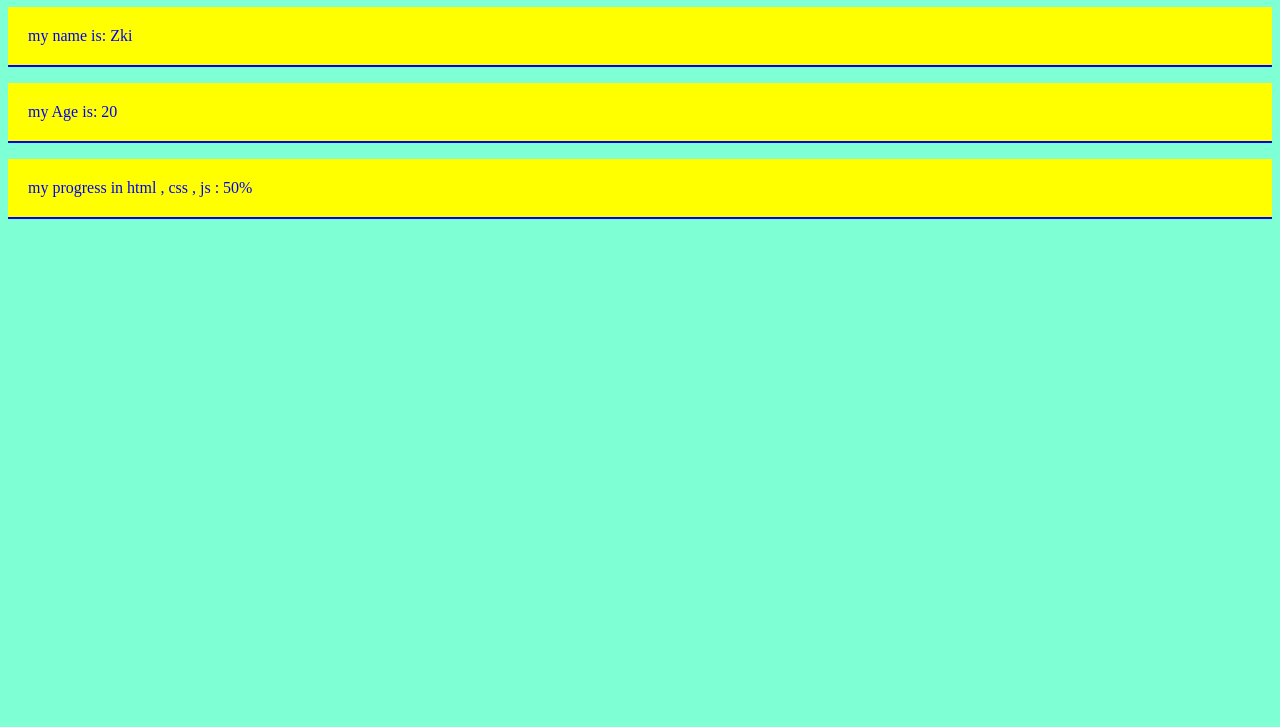
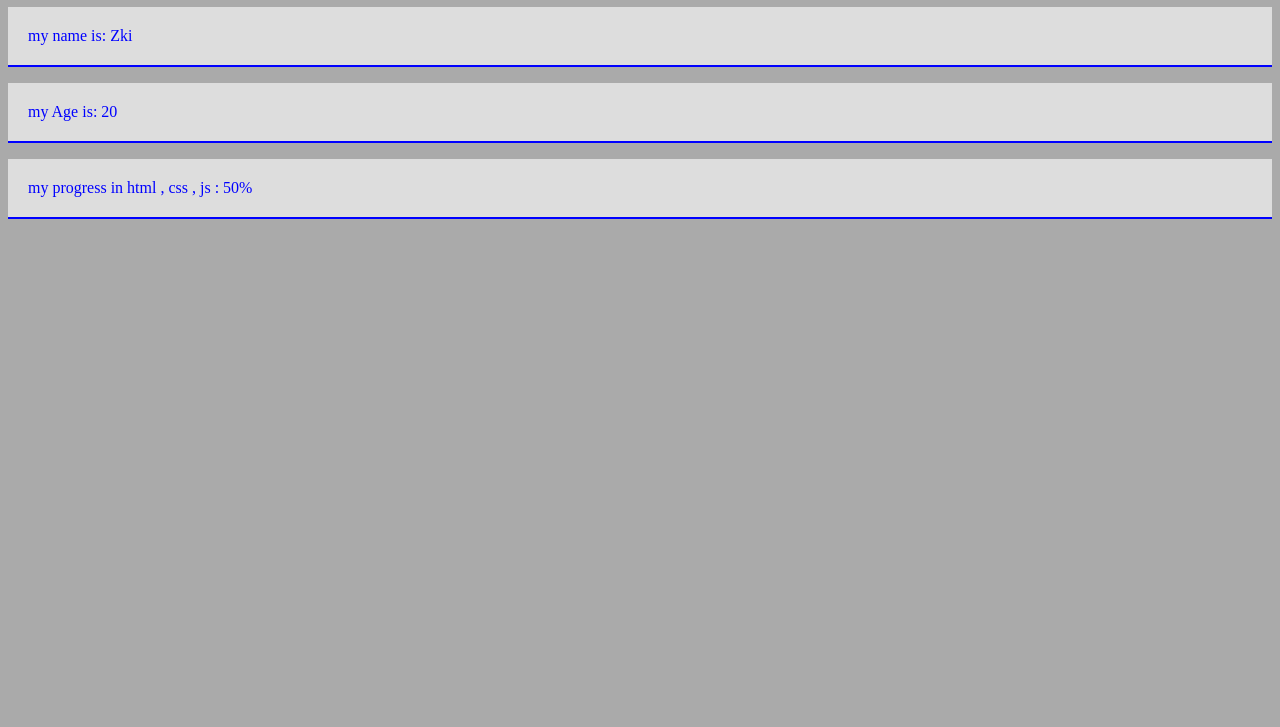
Before and after one commit to zedfull/my-pro, a plain HTML site: page index.html in a window 1280 px wide. Shown: the part 73-800 px from the top of the page. Drawn offline with Linux system fonts and the light colour scheme.

Commit message:
Change background-color

```diff
--- a/style.css
+++ b/style.css
@@ -1,5 +1,5 @@
 body{
-    background-color: aquamarine;
+    background-color: #aaa;
 }
 h1{
     color: red;
@@ -10,6 +10,5 @@ p{
     border-bottom: 2px solid blue;
     padding: 20px;
     margin-bottom: 10px;
-    background-color: yellow;
-
+    background-color: #ddd;
 }
```
